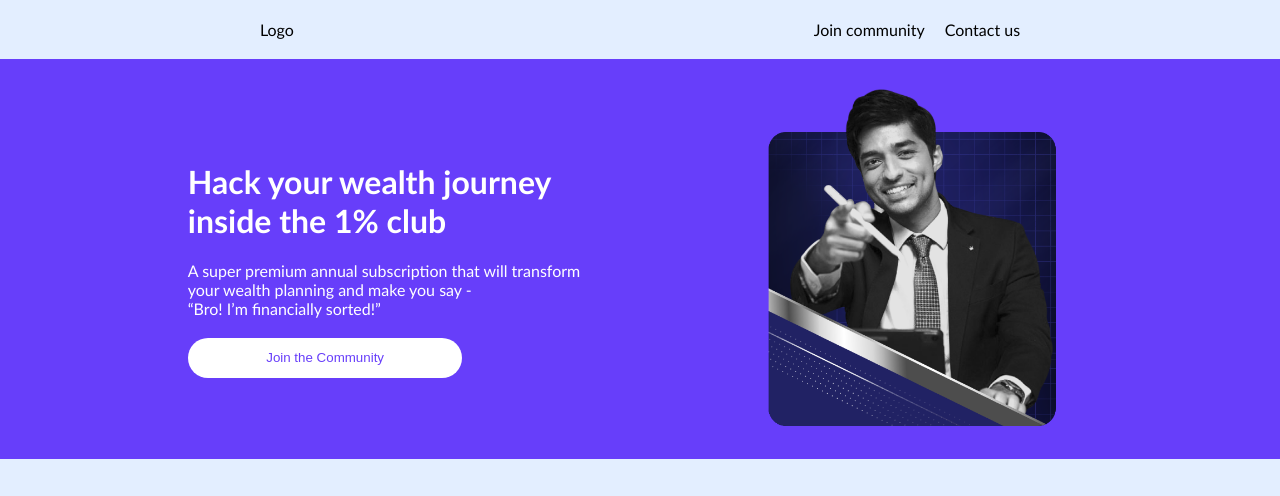
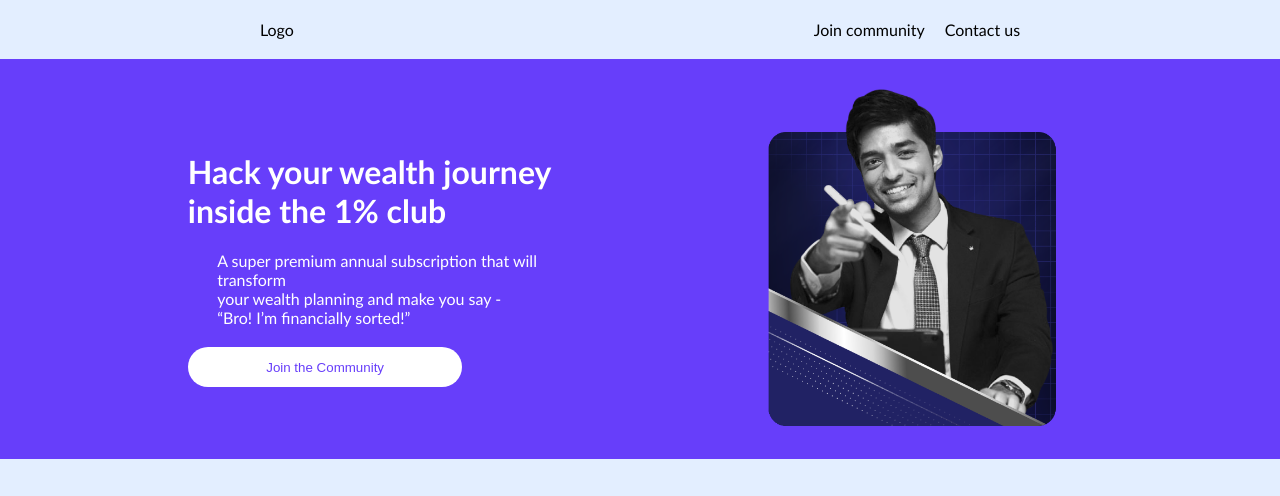
Before and after one commit to rishion18/Responsive-Layout-rigi, a plain HTML site: page index.html in a window 1280 px wide. Shown: the top 496 px of the page. Drawn offline with Linux system fonts and the light colour scheme.

Commit message:
Update landingPage.css

```diff
--- a/landingPage.css
+++ b/landingPage.css
@@ -43,6 +43,13 @@ p{
 .lPage.intro1 .i1Txt{
     color: white;
 
+}
+.d-txt{
+    display:flex;
+    justify-content: center;
+}
+.d-txt p{
+    width:85%;
 }
 .intro1Button{
     width:70%;
```
